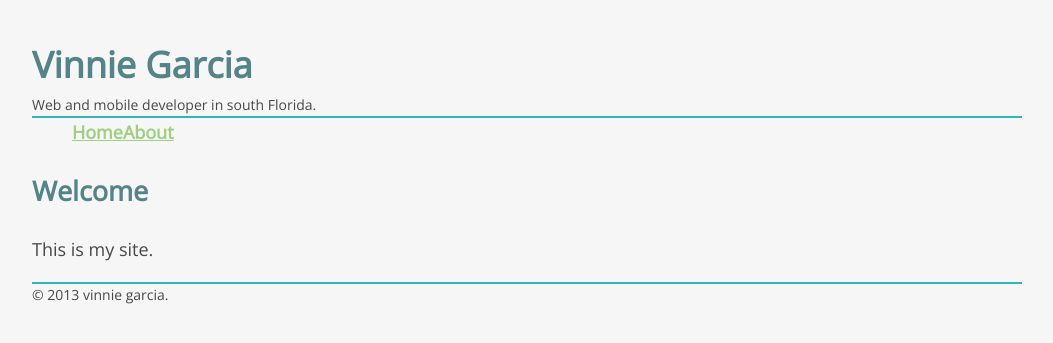
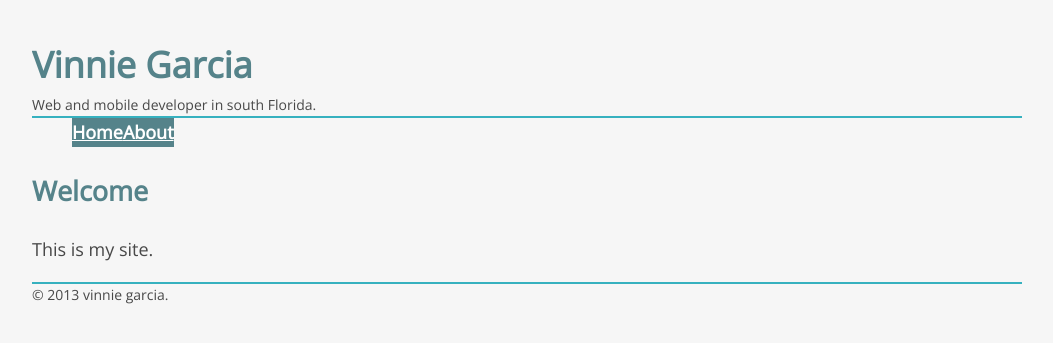
Before and after one commit to vinniegarcia/vinniegarcia.github.com, a Jekyll site: the page built from index.md, in a window 1280 px wide. Shown: the top 343 px of the page, without its empty margins (113-1166 px from the left). Built offline with Jekyll 4.4.1, drawn with Linux system fonts in a browser that asks for light colours; Markdown is read by kramdown in place of the engine named in the settings.

Commit message:
nav link changes

```diff
--- a/css/main.css
+++ b/css/main.css
@@ -74,9 +74,17 @@ nav a {
 
 nav ul {
   font-weight: bold;
+  list-style: none;
+}
+
+nav ul a {
   color: white;
-  list-style: none;
   background-color: #55838a;
+}
+
+nav ul a:hover {
+  color: #55838a;
+  background-color: #acc8cc;
 }
 
 footer {
```
Also changed, not shown: less/main.less (+8 -3 lines).
